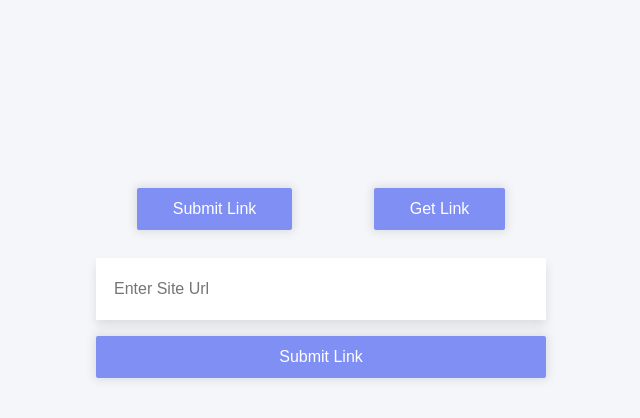
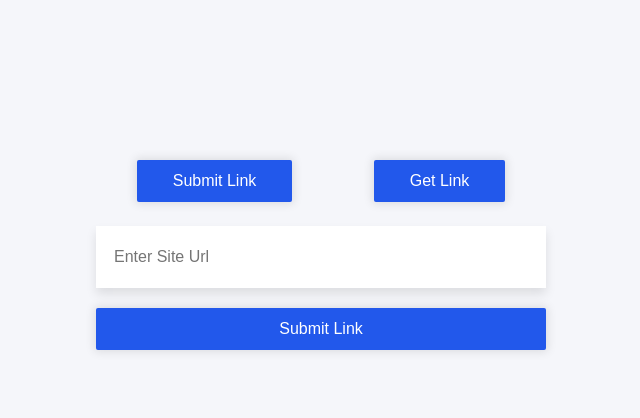
Before and after one commit to byurhanbeyzat/referral-links, a Next.js app: page / in a window 1280 px wide. Shown: the top 418 px of the page, without its empty margins (319-959 px from the left). Built offline with nearby package versions, Linux system fonts and the light colour scheme; a web font is replaced by a local one.

Commit message:
Style tweaks

```diff
--- a/components/app/styles.scss
+++ b/components/app/styles.scss
@@ -2,14 +2,15 @@
 
 .form-container {
   width: $form-width-max;
-  margin: 0 auto;
+  margin-left: auto;
+  margin-right: auto;
 
   @media screen and (max-width: $form-width-max) {
     width: $form-width-min;
   }
 
   .form-headings {
-    margin: 12px auto;
+    margin-bottom: 24px;
     display: flex;
     align-items: center;
     justify-content: space-around;
--- a/components/form/styles.scss
+++ b/components/form/styles.scss
@@ -1,6 +1,13 @@
 @import '../../styles/vars.scss';
 
 .form {
+
+  &-fields {
+
+    input:not(:last-child) {
+      margin-bottom: 20px;;
+    }
+  }
 
   .input {
     width: $form-width-max;
--- a/styles/button.scss
+++ b/styles/button.scss
@@ -5,8 +5,6 @@
   font: inherit;
   color: inherit;
 	cursor: pointer;
-	margin-top: 16px;
-	margin-bottom: 16px;
   display: inline-block;
   background-color: transparent;
 	transition: all 200ms ease-in;
--- a/styles/vars.scss
+++ b/styles/vars.scss
@@ -4,13 +4,16 @@ $form-width-max: 450px;
 
 
 // COLORS
+$color-black: #000000;
+$color-white: #FFFFFF;
+
 $body-bg-color: #f5f6fa;
 $body-text-color: #9c9c9c;
 
-$input-bg-color: #ffffff;
+$input-bg-color: $color-white;
 $input-text-color: #a3a3a3;
 
-$button-bg-color: #7f8ff4;
-$button-text-color: #ffffff;
+$button-bg-color: #2258eb;
+$button-text-color: $color-white;
 
 $light-shadow: rgba(0, 0, 0 , 0.1);
```
